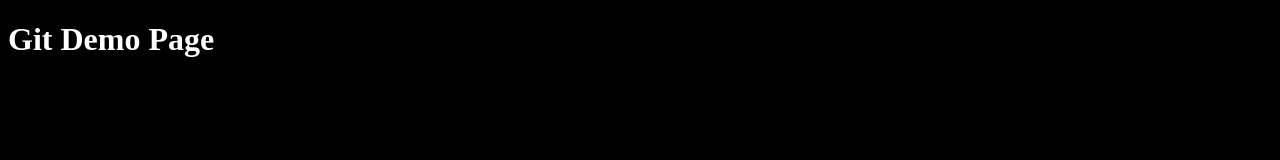
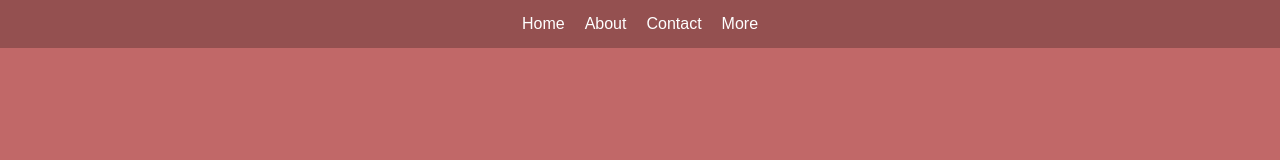
Before and after one commit to Sikander-Hayat-Khan/Web-Development-Course, a plain HTML site: page HTML/index.html in a window 1280 px wide. Drawn offline with Linux system fonts and the light colour scheme.

Commit message:
Updated CSS File

```diff
--- a/HTML/index.html
+++ b/HTML/index.html
@@ -7,7 +7,15 @@
     <link rel="stylesheet" href="style.css">
 </head>
 <body>
-    <h1>Git Demo Page</h1>
+    <nav>
+        <ol>
+            <li>Home</li>
+            <li>About</li>
+            <li>Contact</li>
+            <li>More</li>
+        </ol>
+    </nav>
+
     <script src="script.js"></script>
 </body>
 </html>
--- a/HTML/style.css
+++ b/HTML/style.css
@@ -1,4 +1,39 @@
+* {
+    padding: 0;
+    margin: 0;
+}
 body {
+    background-color: rgb(193, 104, 104);
+}
+nav {
+    height: 6vh;
+    display: flex;
+    background-color: rgb(148, 80, 80);
+    justify-content: center;
+}
+ol {
+    display: flex;
+    list-style: none;
+    gap: 20px;
+    align-items: center;
+}
+li {
+    color: white;
+    font-size: 1rem;
+    font-family: sans-serif;
+    cursor: pointer;
+}
+li:hover {
+    transition: all ease-in-out 850ms;
+    background-color: rgb(157, 141, 141);
+}
+/* li:hover {
     background-color: black;
-    color: white;
+} */
+/* li::after {
+    transition: all ease-in-out 5s;
+    background-color: black;
+} */
+h1 {
+    background-color: rgb(163, 233, 194);
 }
```
